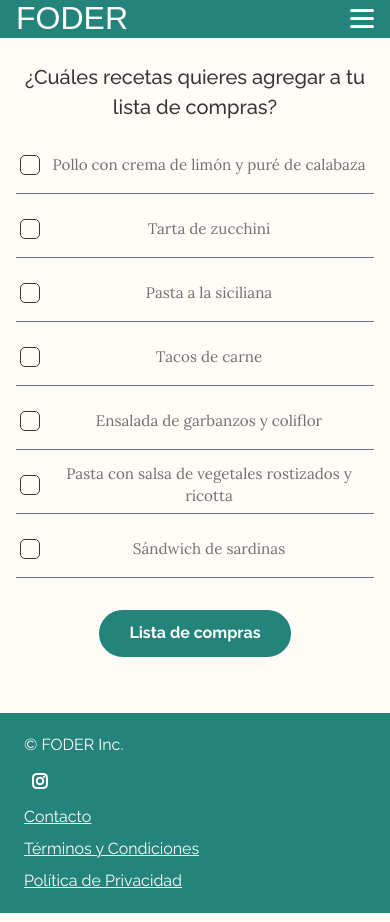
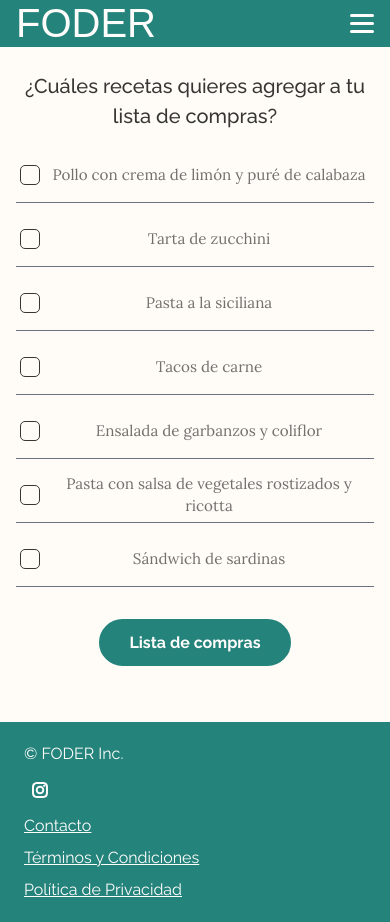
Before and after one commit to AlfonsoAnaya/meal-plan-website, a React (Create React App) app: page /shopping-list in a window 390 px wide. Built offline with nearby package versions, Linux system fonts and the light colour scheme; a web font is replaced by a local one.

Commit message:
modify height header on mobile

```diff
--- a/src/components/Header.tsx
+++ b/src/components/Header.tsx
@@ -51,7 +51,7 @@ function Header() {
                             className="large-text text-left
                             font-siteTitle
                             text-white uppercase
-                            text-[2em] md:text-[3.5em] leading-[1.15em]"
+                            text-[2.5em] md:text-[3.5em] leading-[1.15em]"
                             onClick={closeMobileNav}>
                             Foder
                         </h1>
--- a/src/components/MobileNavMenu.tsx
+++ b/src/components/MobileNavMenu.tsx
@@ -5,8 +5,8 @@ function MobileNavMenu(
 ) {
     return (
         <div className="nav-toggle flex self-center
-                    fixed top-[37px] left-0 right-0 bottom-0 md:static
-                    w-[100%] h-[calc(100vh-37px)] md:w-auto md:h-auto
+                    fixed top-[46px] left-0 right-0 md:static
+                    w-[100%] h-[calc(100vh)] md:w-auto md:h-auto
                     translate-x-full md:translate-x-0
                     bg-primary md:bg-transparent
                     justify-center md:justify-start"
```
